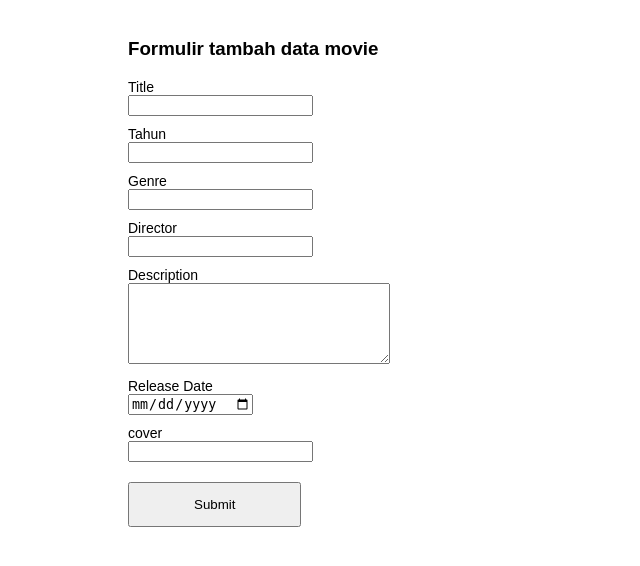
After one commit to giannurwana19/phpmovies, a PHP site: page /tambah.php in a window 1280 px wide. The commit adds this page. Shown: the top 566 px of the page, without its empty margins (0-640 px from the left). Run offline with PHP 8.4, Linux system fonts and the light colour scheme.

Commit message:
formulir tambah data

```diff
--- a/index.php
+++ b/index.php
@@ -59,6 +59,8 @@ $movies = $data;
 
 <body>
     <h1>Daftar Movies</h1>
+
+    <a href="tambah.php">+ Tambah data</a><br><br>
     <table>
         <thead>
             <tr>
--- /dev/null
+++ b/tambah.php
@@ -0,0 +1,75 @@
+<!DOCTYPE html>
+<html lang="en">
+
+<head>
+    <meta charset="UTF-8">
+    <meta name="viewport" content="width=device-width, initial-scale=1.0">
+    <title>Tambah Data movie</title>
+    <style>
+        body {
+            font-family: sans-serif;
+            margin: 3% 10%;
+        }
+
+        .input-group {
+            margin: 10px 0;
+        }
+
+        .input-group label {
+            display: block;
+            font-size: 14px;
+        }
+
+        .btn-submit {
+            margin: 10px 0;
+            padding: 0.8rem 4rem;
+        }
+    </style>
+</head>
+
+<body>
+    <h3>Formulir tambah data movie</h3>
+
+    <form action="" method="POST">
+
+        <div class="input-group">
+            <label for="title">Title</label>
+            <input type="text" name="title" id="title">
+        </div>
+
+        <div class="input-group">
+            <label for="year">Tahun</label>
+            <input type="text" name="year" id="year">
+        </div>
+
+        <div class="input-group">
+            <label for="genre">Genre</label>
+            <input type="text" name="genre" id="genre">
+        </div>
+
+        <div class="input-group">
+            <label for="director">Director</label>
+            <input type="text" name="director" id="director">
+        </div>
+
+        <div class="input-group">
+            <label for="description">Description</label>
+            <textarea name="description" id="description" cols="30" rows="5"></textarea>
+        </div>
+
+        <div class="input-group">
+            <label for="release_date">Release Date</label>
+            <input type="date" name="release_date" id="release_date">
+        </div>
+
+        <div class="input-group">
+            <label for="cover">cover</label>
+            <input type="text" name="cover" id="cover">
+        </div>
+
+        <button type="submit" class="btn-submit">Submit</button>
+
+    </form>
+</body>
+
+</html>
```
